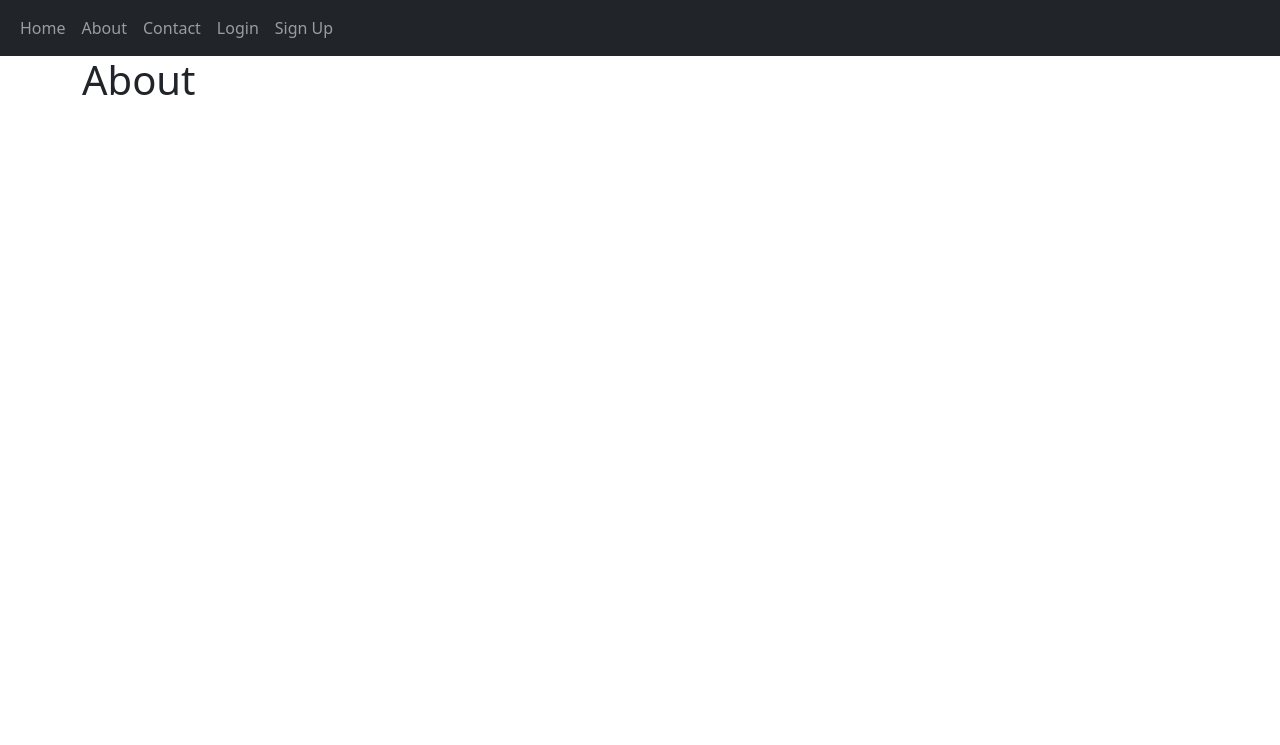
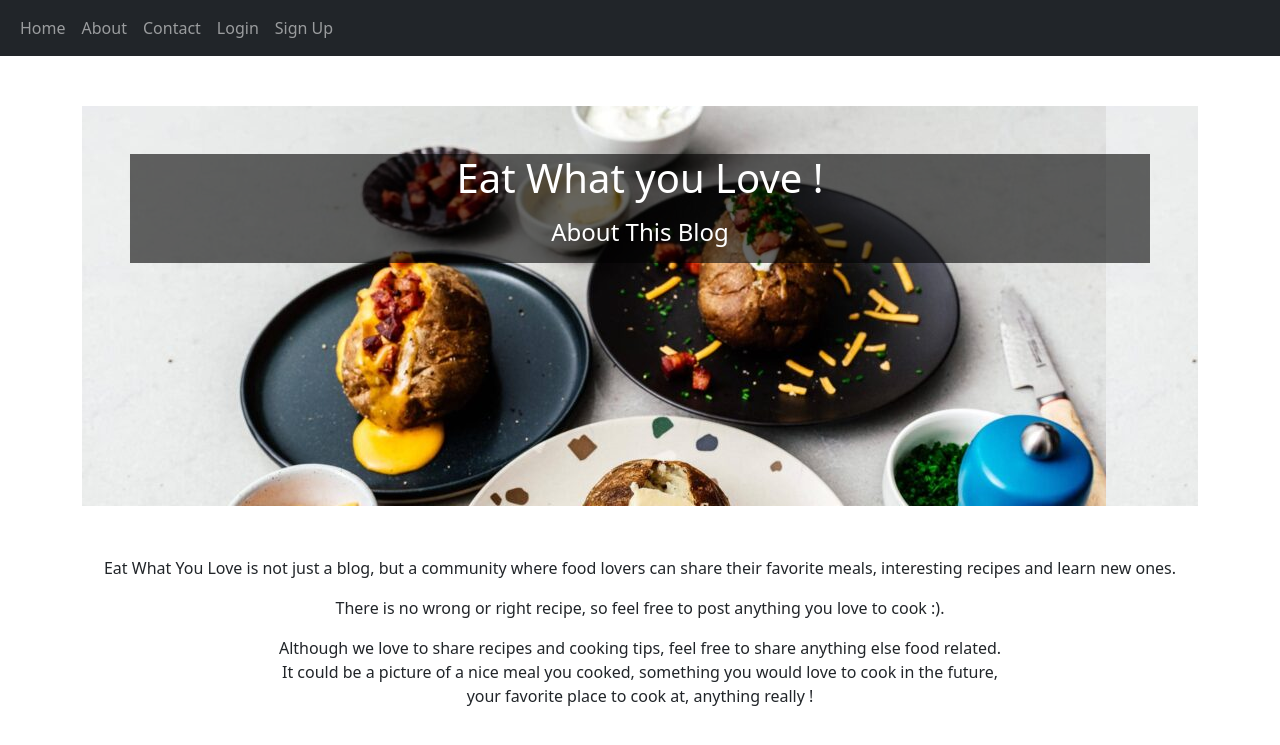
Before and after one commit to Priscilla-B/blog-app-with-flask, a Flask app: page /about in a window 1280 px wide. Shown: the top 745 px of the page. Run offline with Flask 2, Linux system fonts and the light colour scheme; parts of the project's set-up code (start-up, migrations or seed data) failed here and were passed over.

Commit message:
about page

```diff
--- a/blog_app/templates/about.html
+++ b/blog_app/templates/about.html
@@ -3,6 +3,40 @@
 {% block title %}About{% endblock %}
 
 {% block content %}
-<h1>About</h1>
+
+  <!-- Background image -->
+  <div
+    class="p-5 text-center bg-image img-fluid"
+    style="
+      margin-top: 50px;
+      margin-bottom: 50px;
+      background-image: url('static/images/sample_image.jpg');
+      height: 400px;
+    "
+  >
+    <div class="mask" style="background-color: rgba(0, 0, 0, 0.6);">
+      <div class="d-flex justify-content-center align-items-center h-100">
+        <div class="text-white">
+          <h1 class="mb-3">Eat What you Love !</h1>
+          <h4 class="mb-3">About This Blog</h4>
+        </div>
+      </div>
+    </div>
+  </div>
+
+  <div align="center">
+    <p>
+       <span> Eat What You Love </span> is not just a blog, but a community where
+       food lovers can share their favorite meals, interesting recipes and learn new ones.
+    </p>
+    <p>
+        There is no wrong or right recipe, so feel free to post anything you love to cook :).
+    </p>
+    <p>
+        Although we love to share recipes and cooking tips, feel free to share anything else food related. <br>
+        It could be a picture of a nice meal you cooked, something you would love to cook in the future, <br>
+        your favorite place to cook at, anything really !
+    </p>
+</div>
 
 {% endblock %}
```
